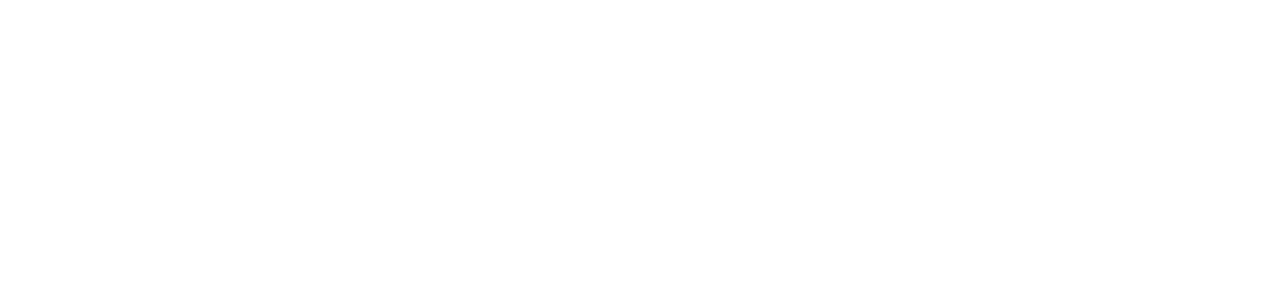
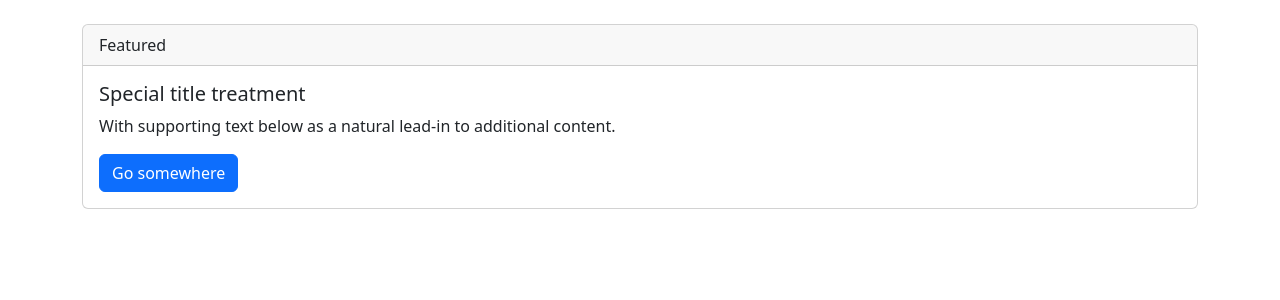
Before and after one commit to nachonazar/Ejercicio6-React, a React (Vite) app: page / in a window 1280 px wide. Shown: the top 300 px of the page. Built offline with nearby package versions, Linux system fonts and the light colour scheme.

Commit message:
agregue la dependencie de react-bootstrap

```diff
--- a/package.json
+++ b/package.json
@@ -12,6 +12,7 @@
   "dependencies": {
     "bootstrap": "^5.3.7",
     "react": "^19.1.0",
+    "react-bootstrap": "^2.10.10",
     "react-dom": "^19.1.0"
   },
   "devDependencies": {
--- a/src/App.jsx
+++ b/src/App.jsx
@@ -1,11 +1,12 @@
 import "bootstrap/dist/css/bootstrap.min.css"
+import FormularioColor from "./components/FormularioColor"
 
 function App() {
 
   return (
-    <>
-
-    </>
+    <div className="container mt-4">
+    <FormularioColor></FormularioColor>
+    </div>
   )
 }
 
--- /dev/null
+++ b/src/components/FormularioColor.jsx
@@ -0,0 +1,21 @@
+import React from 'react';
+import {Card, Button} from "react-bootstrap"
+
+const FormularioColor = () => {
+    return (
+        <>
+        <Card>
+      <Card.Header>Featured</Card.Header>
+      <Card.Body>
+        <Card.Title>Special title treatment</Card.Title>
+        <Card.Text>
+          With supporting text below as a natural lead-in to additional content.
+        </Card.Text>
+        <Button variant="primary">Go somewhere</Button>
+      </Card.Body>
+    </Card>
+    </>
+    );
+};
+
+export default FormularioColor;
```
Also changed, not shown: src/components/ItemColor.jsx (added, +11 -0 lines), src/components/ListaColores.jsx (added, +11 -0 lines), 1 other file (tests, documents, lock files or other folders).
